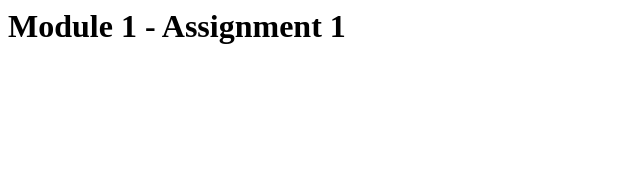
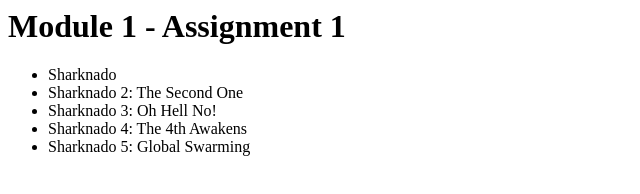
Before and after one commit to SeltzerFan24/m1-hw1-stanley-ezra, a plain HTML site: page index.html in a window 1280 px wide. Shown: the whole page, without its empty margins (0-640 px from the left). Drawn offline with Linux system fonts and the light colour scheme.

Commit message:
add unordered list with Sharknado film titles

```diff
--- a/index.html
+++ b/index.html
@@ -1,9 +1,18 @@
 <header>
 
     <h1>Module 1 - Assignment 1</h1>
-  <nav>
 
-  </nav>
+    <nav>
+
+        <ul>
+            <li>Sharknado</li>
+            <li>Sharknado 2: The Second One</li>
+            <li>Sharknado 3: Oh Hell No!</li>
+            <li>Sharknado 4: The 4th Awakens</li>
+            <li>Sharknado 5: Global Swarming</li>
+        </ul>
+
+    </nav>
 
 </header>
 
```
